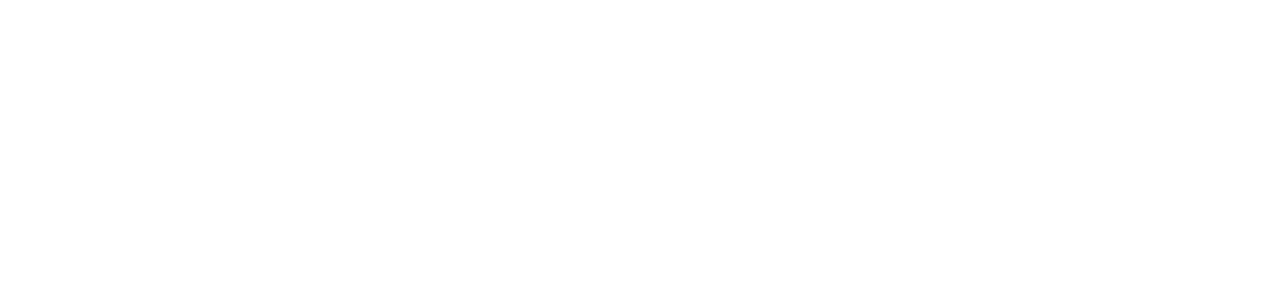
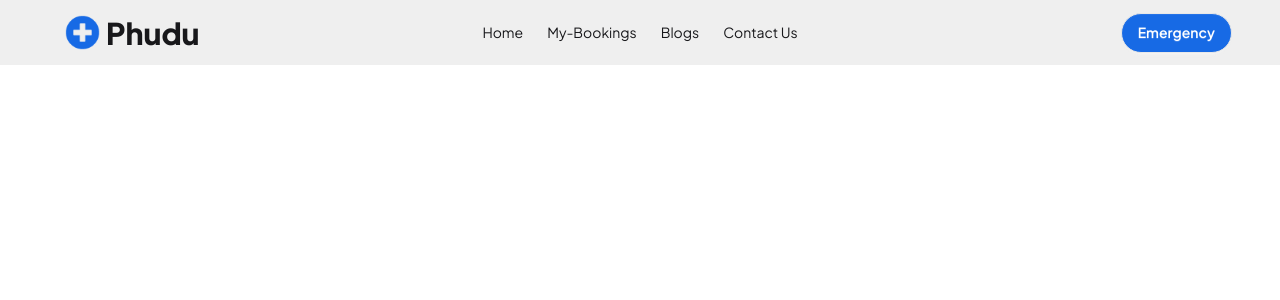
Before and after one commit to SojibDas1015/Phudu, a React (Vite) app: page / in a window 1280 px wide. Shown: the top 300 px of the page. Built offline with nearby package versions, Linux system fonts and the light colour scheme.

Commit message:
navbar done with responsive

```diff
--- a/src/Component/Navbar/Navbar.jsx
+++ b/src/Component/Navbar/Navbar.jsx
@@ -0,0 +1,47 @@
+import React from 'react';
+import logo from '../../assets/logo.png'
+const Navbar = () => {
+    return (
+        <div className='max-w-[1281px] mx-auto px-10'>
+            <div className="navbar">
+                <div className="navbar-start">
+                    <div className="dropdown">
+                        <div tabIndex={0} role="button" className="btn btn-ghost lg:hidden">
+                            <svg xmlns="http://www.w3.org/2000/svg" className="h-5 w-5" fill="none" viewBox="0 0 24 24" stroke="currentColor"> <path strokeLinecap="round" strokeLinejoin="round" strokeWidth="2" d="M4 6h16M4 12h8m-8 6h16" /> </svg>
+                        </div>
+                        <ul
+                            tabIndex="-1"
+                            className="menu menu-sm dropdown-content bg-base-100 rounded-box z-1 mt-3 w-52 p-2 shadow">
+                            <li><a>Item 1</a></li>
+                            <li>
+                                <a>Parent</a>
+                                <ul className="p-2">
+                                    <li><a>Submenu 1</a></li>
+                                    <li><a>Submenu 2</a></li>
+                                </ul>
+                            </li>
+                            <li><a>Item 3</a></li>
+                        </ul>
+                    </div>
+                    <a className="btn btn-ghost text-3xl font-extrabold">
+                        <img width={35} src={logo} alt="" />
+                        <span>Phudu</span>
+                    </a>
+                </div>
+                <div className="navbar-center hidden lg:flex">
+                    <ul className="menu menu-horizontal px-1">
+                        <li><a>Home</a></li>
+                        <li><a>My-Bookings</a></li>
+                        <li><a>Blogs</a></li>
+                        <li><a>Contact Us</a></li>
+                    </ul>
+                </div>
+                <div className="navbar-end">
+                    <a className="btn bg-[#176AE5] text-white rounded-full">Emergency</a>
+                </div>
+            </div>
+        </div>
+    );
+};
+
+export default Navbar;
--- a/src/Root/Root.jsx
+++ b/src/Root/Root.jsx
@@ -1,9 +1,10 @@
 import React from 'react';
+import Navbar from '../Component/Navbar/Navbar';
 
 const Root = () => {
     return (
         <div>
-
+            <Navbar></Navbar>
         </div>
     );
 };
--- a/src/index.css
+++ b/src/index.css
@@ -1,2 +1,12 @@
+@import url('https://fonts.googleapis.com/css2?family=Plus+Jakarta+Sans:ital,wght@0,200..800;1,200..800&display=swap');
 @import "tailwindcss";
 @plugin "daisyui";
+
+@theme {
+    --font-Plus: "Plus Jakarta Sans", sans-serif;
+}
+
+body {
+    font-family: "Plus Jakarta Sans", sans-serif;
+    background-color: #EFEFEF;
+}
```
